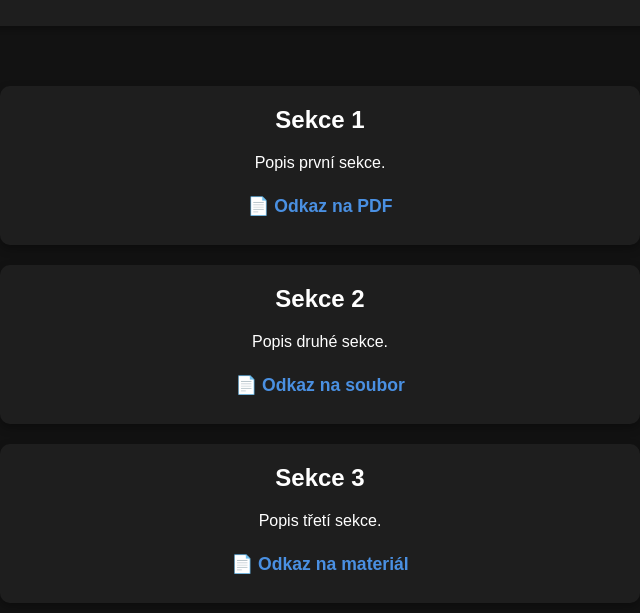
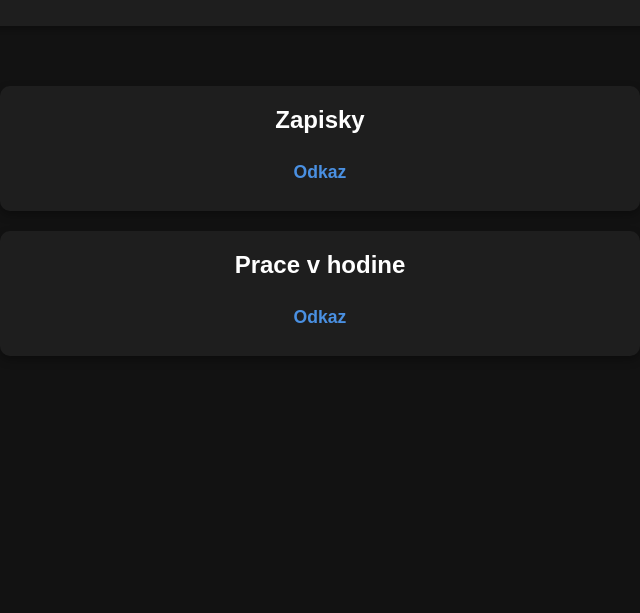
Before and after one commit to Takez0o/web, a plain HTML site: page sw.html in a window 1280 px wide. Shown: the part 99-712 px from the top of the page, without its empty margins (320-960 px from the left). Drawn offline with Linux system fonts and the light colour scheme.

Commit message:
Update sw.html

```diff
--- a/sw.html
+++ b/sw.html
@@ -20,22 +20,18 @@
 
     <main>
         <section class="content">
-            <h2>Sekce 1</h2>
-            <p>Popis první sekce.</p>
-            <a href="#">📄 Odkaz na PDF</a>
+            <h2>Zapisky</h2>
+            <p></p>
+            <a href="https://spsevuzlabine-my.sharepoint.com/:f:/g/personal/vyskoda_student_uzlabina_cz/EmEvdpnDf3RCjZNGfoQ01OMB8_lPeIOhcVhkECkP2RNnUQ?e=bxv08T"> Odkaz </a>
         </section>
 
         <section class="content">
-            <h2>Sekce 2</h2>
-            <p>Popis druhé sekce.</p>
-            <a href="#">📄 Odkaz na soubor</a>
+            <h2>Prace v hodine</h2>
+            <p></p>
+            <a href="https://spsevuzlabine-my.sharepoint.com/:f:/g/personal/vyskoda_student_uzlabina_cz/EqSgYxxghe5AqaYbrO09OrsB9NtVOWhGlhrcnyrJ5HU8XA?e=qX6L4o"> Odkaz </a>
         </section>
 
-        <section class="content">
-            <h2>Sekce 3</h2>
-            <p>Popis třetí sekce.</p>
-            <a href="#">📄 Odkaz na materiál</a>
-        </section>
+
     </main>
 </body>
 </html>
```
